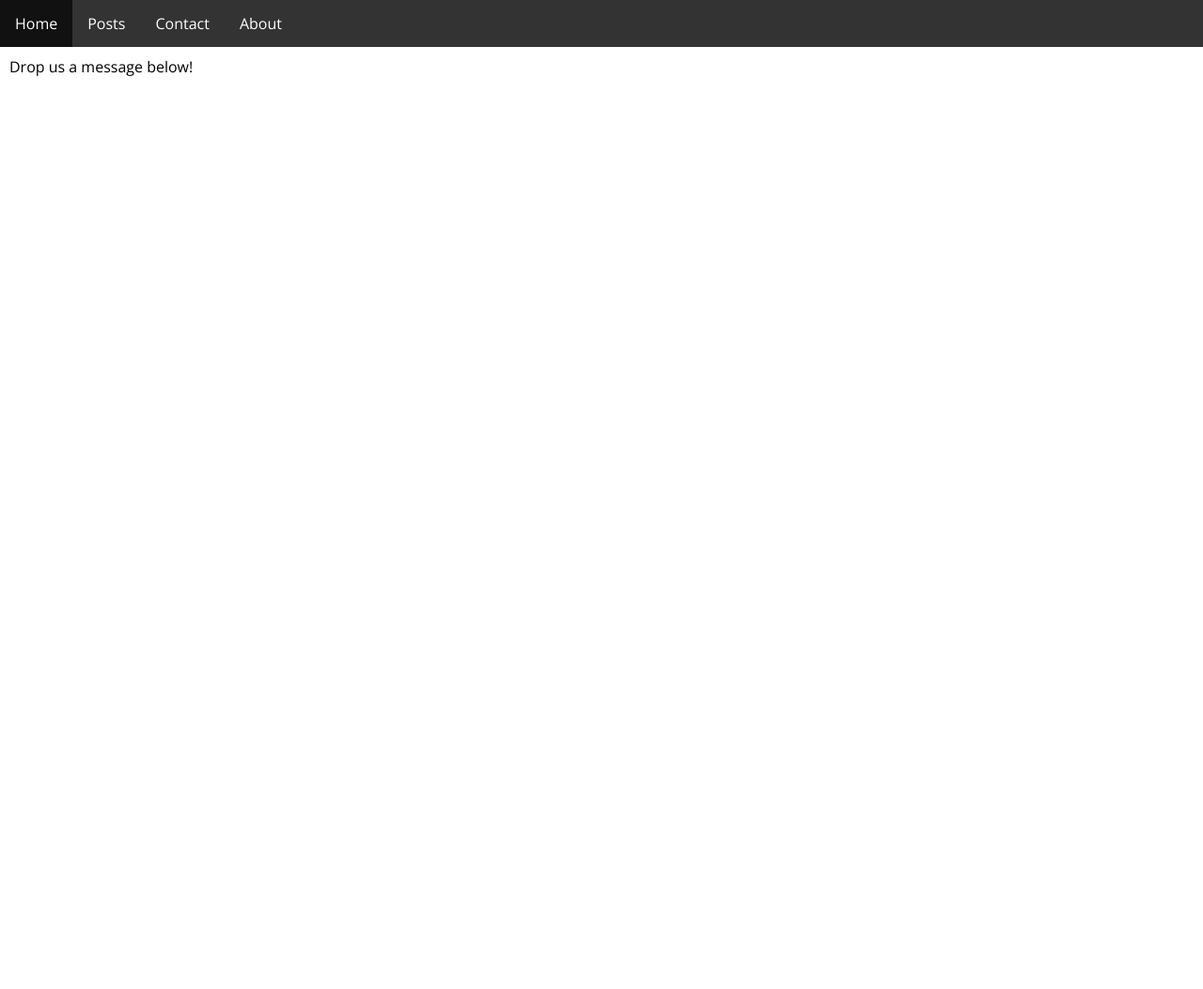
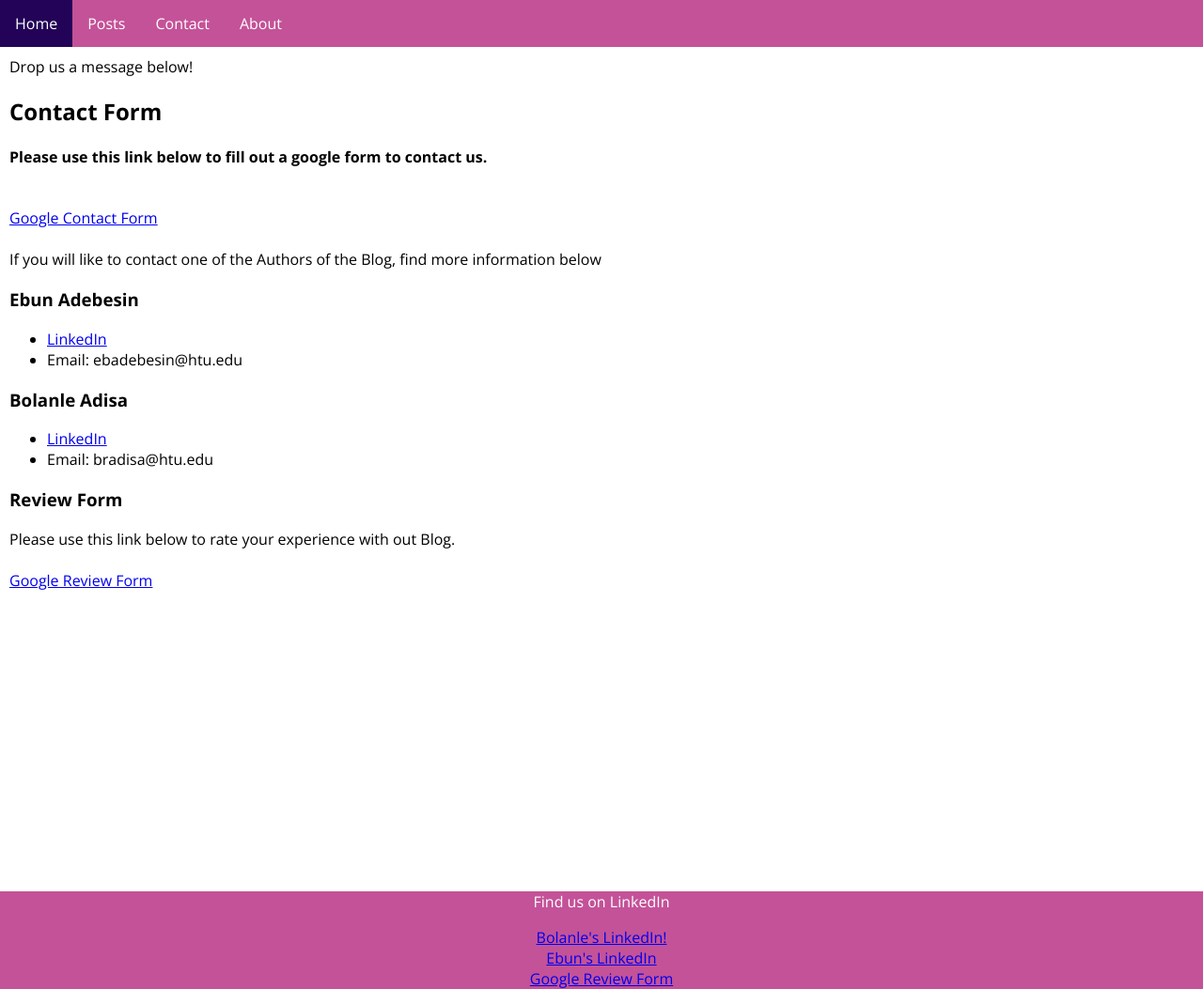
Before and after one commit to ebadebesin/All_In_Blog, a Jekyll site: the page built from contact.html, in a window 1280 px wide. Shown: the whole page at 94% size. Built offline with Jekyll 4.4.1, drawn with Linux system fonts in a browser that asks for light colours; before the commit the page ends 900 px from its top, so only the background shows below that.

Commit message:
implemting Jekyll

```diff
--- a/_config.yml
+++ b/_config.yml
@@ -18,10 +18,10 @@
 # You can create any custom variable you would like, and they will be accessible
 # in the templates via {{ site.myvariable }}.
 
-title: My awesome blog!
+title: The Power Rangers Blog!
 email: contact@blog.com
 description: >- # this means to ignore newlines until "baseurl:"
-  This is our awesome blog!
+  This is the Power Rangers blog!
 baseurl: "" # the subpath of your site, e.g. /blog
 url: "" # the base hostname & protocol for your site, e.g. http://example.com
 twitter_username: jekyllrb
@@ -53,3 +53,22 @@ sass:
 #   - vendor/cache/
 #   - vendor/gems/
 #   - vendor/ruby/
+
+collections:
+  authors:
+    output: true
+defaults:
+  - scope:
+      path: ""
+      type: "authors"
+    values:
+      layout: "author"
+  - scope:
+      path: ""
+      type: "posts"
+    values:
+      layout: "post"
+  - scope:
+      path: ""
+    values:
+      layout: "default"
--- /dev/null
+++ b/_includes/footer.html
@@ -0,0 +1,9 @@
+<footer>
+
+    <p> Find us on LinkedIn</p>
+    <a href="http://www.linkedin.com/in/bolanleadisa">Bolanle's LinkedIn!</a>
+    <br>
+    <a href="https://www.linkedin.com/in/ebunoluwa-blessing-adebesin-427399192">Ebun's LinkedIn</a>
+    <br>
+    <a href="https://docs.google.com/forms/d/e/1FAIpQLSdafwJ6xSaS-BbeBgHQMHqENcWeg_eUeDHRvp7s9fqeGUJ2Rg/viewform" target="_blank" >Google Review Form</a>
+</footer>
--- a/_layouts/default.html
+++ b/_layouts/default.html
@@ -11,4 +11,6 @@
     </div>
 </body>
 
+{% include footer.html %}
+
 </html>
--- a/_sass/styles.scss
+++ b/_sass/styles.scss
@@ -11,7 +11,7 @@ body {
         margin: 0;
         padding: 0;
         overflow: hidden;
-        background-color: #333;
+        background-color: rgb(196, 82, 152);
     }
 
     li {
@@ -27,10 +27,21 @@ body {
     }
 
     li a:hover {
-       background-color: #111;
+       background-color: rgb(35, 3, 87);
     }
 }
 
 .content {
     margin: 10px;
 }
+
+footer {
+    font-size: 1em;
+    color: white;
+	background-color: rgb(196, 82, 152);
+ 	text-align: center;
+	margin-top: 20em;
+	margin-left: -2em;
+	margin-right: -2em;
+	padding: -1em;
+}
--- a/contact.html
+++ b/contact.html
@@ -7,3 +7,42 @@ permalink: /contact
 Drop us a message below!
 
 <!-- Write a contact form here -->
+
+        <h2>Contact Form</h2>
+
+<h4>Please use this link below to fill out a google form to contact us.</h4>
+<br>
+
+<a href="https://forms.gle/xmqCWXaAch7DnAcg7" target="_blank" >Google Contact Form</a>
+
+<br>
+<br>
+
+If you will like to contact one of the Authors of the Blog, find more information below
+<br>
+<h3>Ebun Adebesin</h3>
+<ul>
+<li>
+    <a href=https://www.linkedin.com/in/ebunoluwa-blessing-adebesin-427399192 target="_blank" >LinkedIn</a>
+</li>
+
+<li>Email: ebadebesin@htu.edu</li>
+</ul>
+
+<h3>Bolanle Adisa</h3>
+<ul>
+<li>
+    <a href="http://www.linkedin.com/in/bolanleadisa" target="_blank" >LinkedIn</a>
+</li>
+
+<li>Email: bradisa@htu.edu</li>
+</ul>
+
+
+<h3>Review Form</h3>
+
+Please use this link below to rate your experience with out Blog.
+<br>
+<br>
+
+<a href="https://docs.google.com/forms/d/e/1FAIpQLSdafwJ6xSaS-BbeBgHQMHqENcWeg_eUeDHRvp7s9fqeGUJ2Rg/viewform" target="_blank" >Google Review Form</a>
```
Also changed, not shown: _authors/Ebun.md (added, +20 -0 lines), _layouts/about.html (added, +14 -0 lines), _layouts/author.html (added, +15 -0 lines), _layouts/home.html (+7 -3 lines), _layouts/post.html (added, +21 -0 lines), _posts/2022-04-08-Bolanle.md (added, +11 -0 lines), _posts/2022-04-08-Ebun.md (added, +41 -0 lines), about.html (+11 -3 lines), authors.html (added, +15 -0 lines), blog.html (added, +15 -0 lines), Gemfile.lock, _authors/Bolanle.md (added).
